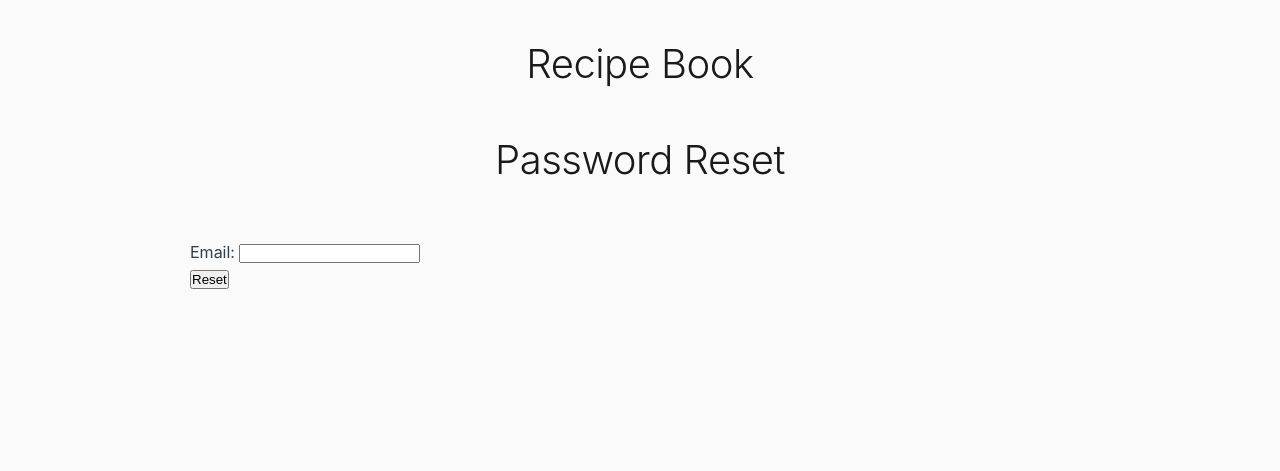
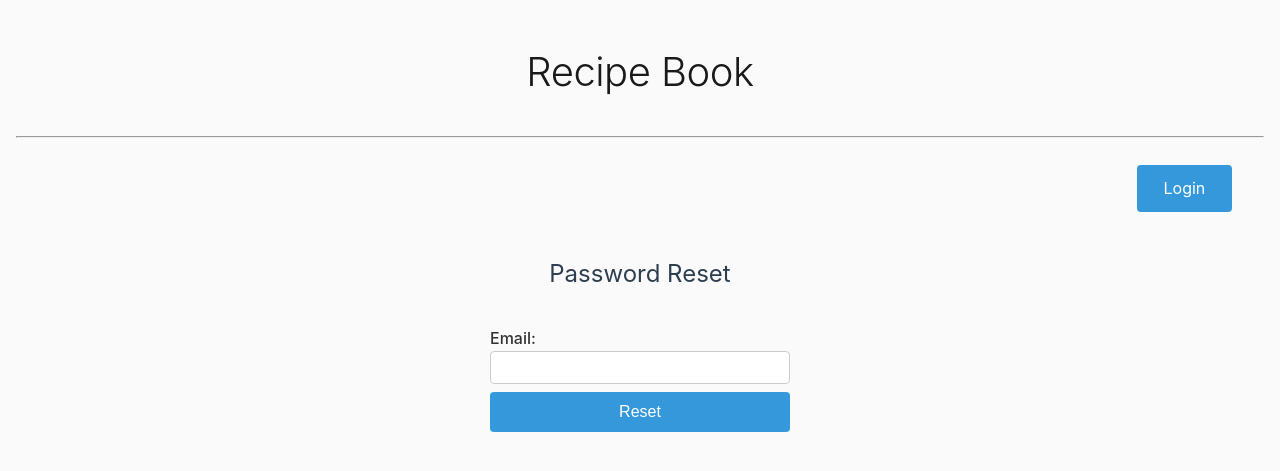
Before and after one commit to Zekiru/recipebook-villasurda-ezekiel, a Django app: page /accounts/password_reset/ in a window 1280 px wide. Shown: the top 471 px of the page. Run offline with Django 5.2, Linux system fonts and the light colour scheme.

Commit message:
Update Registration Templates & Styling

```diff
--- a/recipebook/static/css/styles.css
+++ b/recipebook/static/css/styles.css
@@ -12,6 +12,23 @@ body {
     font-family: -apple-system, BlinkMacSystemFont, 'Segoe UI', Roboto, sans-serif;
     line-height: 1.6;
     padding: 2rem 1rem;
+}
+
+header {padding: 0.5rem 0;}
+
+nav {
+    position: sticky;
+    top: 0;
+    padding: 1.2rem 2rem;
+    display: flex;
+    justify-content: right;
+    gap: 2rem;
+    /* background-color: #fafafa; */
+}
+
+nav * {
+    margin-top: auto;
+    margin-bottom: auto;
 }
 
 h1 {
@@ -48,6 +65,38 @@ div {
     gap: 1rem;
 }
 
+.form-wrapper {
+    display: flex;
+    flex-direction: column;
+    align-items: center;
+    align-self: center;
+    gap: 1rem;
+    width: 100%;
+    max-width: 300px;
+    min-width: 200px;
+}
+
+.form-group {
+    display: flex;
+    flex-direction: column;
+    gap: 0.5rem;
+    align-items: left;
+    width: 100%;
+}
+
+.form-group input, .form-group select {
+    padding: 0.5rem;
+    border: 1px solid #ccc;
+    border-radius: 4px;
+    width: 100%;
+}
+
+.form-group label {
+    display: block;
+    font-weight: 500;
+    color: #333;
+}
+
 .list-item {
     background-color: rgb(227, 242, 255);
     border-radius: 15px;
@@ -69,22 +118,32 @@ a:hover {
     color: #2980b9;
 }
 
-.btn {
+.btn, button {
+    display: block;
     background-color: #3498db;
     color: white;
     border: none;
-    margin: 0 auto 0 1rem;
+    margin: 0;
     padding: 0.67rem 1.67rem;
     border-radius: 4px;
     cursor: pointer;
     font-size: 1rem;
     transition: background-color 0.2s ease;
+    z-index: 2;
 }
 
-.back-btn {
-    padding: 0.67rem 2.1rem;
-    margin: 0 1.5rem 0 auto;
+.align-left {
+    display: block;
+    margin: 0 auto 0 0;
 }
+
+.align-right {
+    display: block;
+    margin: 0 0 0 auto;
+}
+
+.margin-left {margin-left: 1rem;}
+.margin-left-2 {margin-left: 2rem;}
 
 .btn:hover {
     background-color: #2980b9;
@@ -104,6 +163,13 @@ table th, table td {
     border: 2px solid #dedede;
 }
 
+footer {
+    margin-top: 2rem;
+    text-align: center;
+    color: #999;
+    font-size: 0.9rem;
+}
+
 /* table tr:nth-child(even) {
     background-color: #dedede;
 } */
--- a/recipebook/templates/base.html
+++ b/recipebook/templates/base.html
@@ -8,10 +8,27 @@
     {% block styles %}{% endblock %}
 </head>
 <body>
-    <a href="/"><h1>Recipe Book</h1></a>
+    <header>
+        <a href="/"><h1>Recipe Book</h1></a>
+        <hr>
+    </header>
+    <nav>
+        {% if user.is_authenticated %}
+            <p>Welcome, {{ user.username }}!</p>
+            <form method="POST" action="{% url 'logout' %}">
+                {% csrf_token %}
+                <button type="submit">Logout</button>
+            </form>
+        {% else %}
+            {% if request.path != '/accounts/login/' %}
+                <a class="btn" href="{% url 'login' %}">Login</a>
+            {% endif %}
+        {% endif %}
+    </nav>
     <div id="content">
         {% block content %}{% endblock %}
     </div>
+    <footer></footer>
     {% block scripts %}{% endblock %}
 </body>
 </html>
--- a/recipebook/templates/registration/login.html
+++ b/recipebook/templates/registration/login.html
@@ -1,12 +1,16 @@
 {% extends 'base.html' %}
+
 {% block title %}Login{% endblock %}
 
 {% block content %}
-    <form method="POST">
+    <div class="form-wrapper">
+        <h2>Login</h2>
+        <form class="form-group" method="POST">
             {% csrf_token %}
             {{ form.as_p }}
             <button type="submit">Login</button>
         </form>
         <br>
         <a href="{% url 'password_reset' %}">Forgot Password?</a>
+    </div>
 {% endblock %}
--- a/recipebook/templates/registration/password_reset_complete.html
+++ b/recipebook/templates/registration/password_reset_complete.html
@@ -3,6 +3,7 @@
 {% block title %}Password Reset Complete{% endblock %}
 
 {% block content %}
-    <h2>Your passowrd has been set</h2>
+    <h2>Password Reset Complete</h2>
+    <p>Your password has been set</p>
     <p><a href="{% url 'login' %}">Login</a></p>
 {% endblock %}
--- a/recipebook/templates/registration/password_reset_confirm.html
+++ b/recipebook/templates/registration/password_reset_confirm.html
@@ -3,9 +3,10 @@
 {% block title %}Password Reset Confirmation{% endblock %}
 
 {% block content %}
-    <h1>Password Reset Confirmation</h1>
+    <div class="form-wrapper">
+        <h2>Password Reset Confirmation</h2>
         {% if validlink %}
-        <form method="POST">
+            <form class="form-group" method="POST">
                 {% csrf_token %}
                 {{ form.as_p }}
                 <input type="submit" value="Change password">
@@ -13,4 +14,5 @@
         {% else %}
             <p>Invalid password reset link!</p>
         {% endif %}
+    </div>
 {% endblock %}
--- a/recipebook/templates/registration/password_reset_form.html
+++ b/recipebook/templates/registration/password_reset_form.html
@@ -3,10 +3,12 @@
 {% block title %}Password Reset{% endblock %}
 
 {% block content %}
-    <h1>Password Reset</h1>
-    <form method="POST">
-        {% csrf_token %}
-        {{ form.as_p }}
-        <button type="submit">Reset</button>
-    </form>
+    <div class="form-wrapper">
+        <h2>Password Reset</h2>
+        <form class="form-group" method="POST">
+            {% csrf_token %}
+            {{ form.as_p }}
+            <button type="submit">Reset</button>
+        </form>
+    </div>
 {% endblock %}
```
Also changed, not shown: recipebook/templates/registration/password_reset_done.html (added, +9 -0 lines), recipebook/templates/registration/password_reset_email.html (+8 -6 lines). Lines whose indentation alone changed are shown as unchanged.
